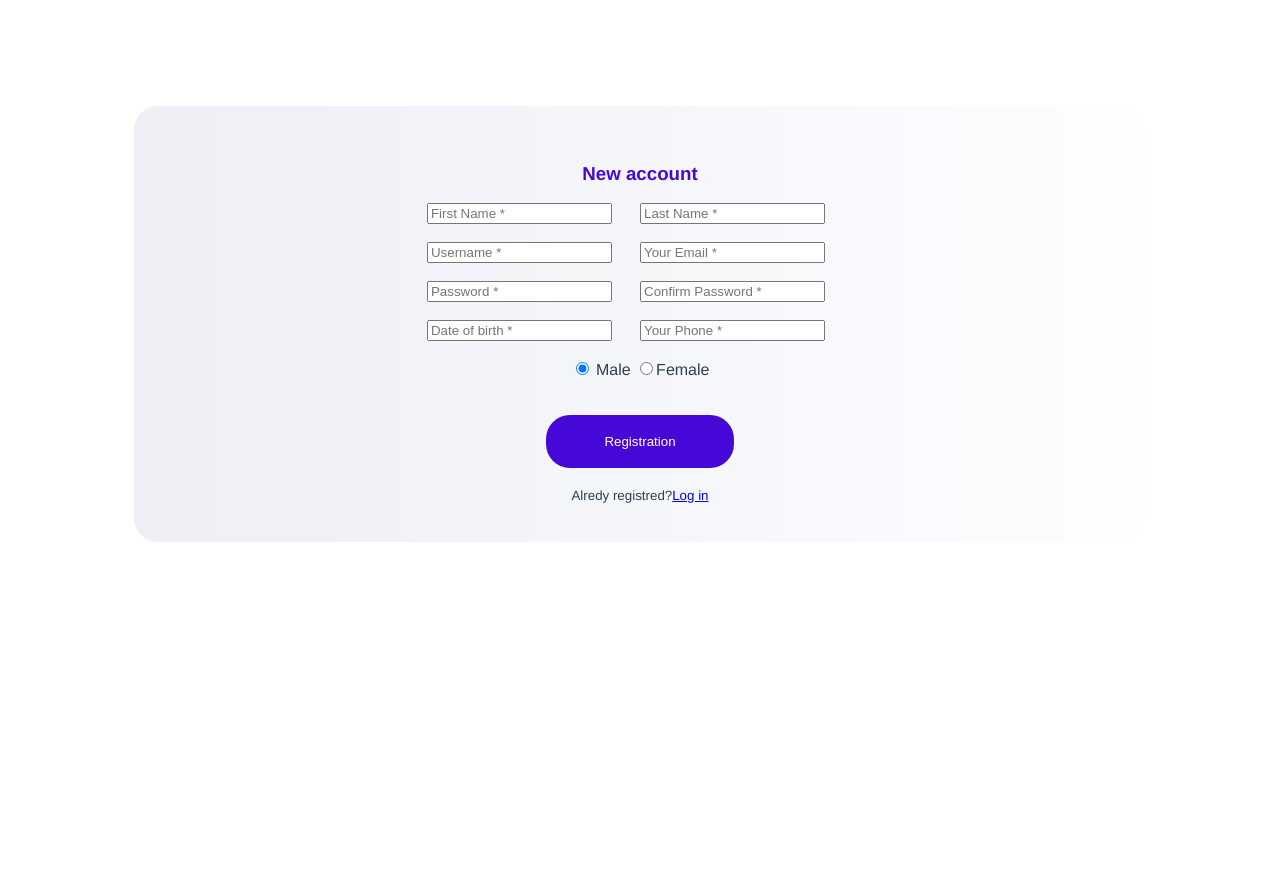
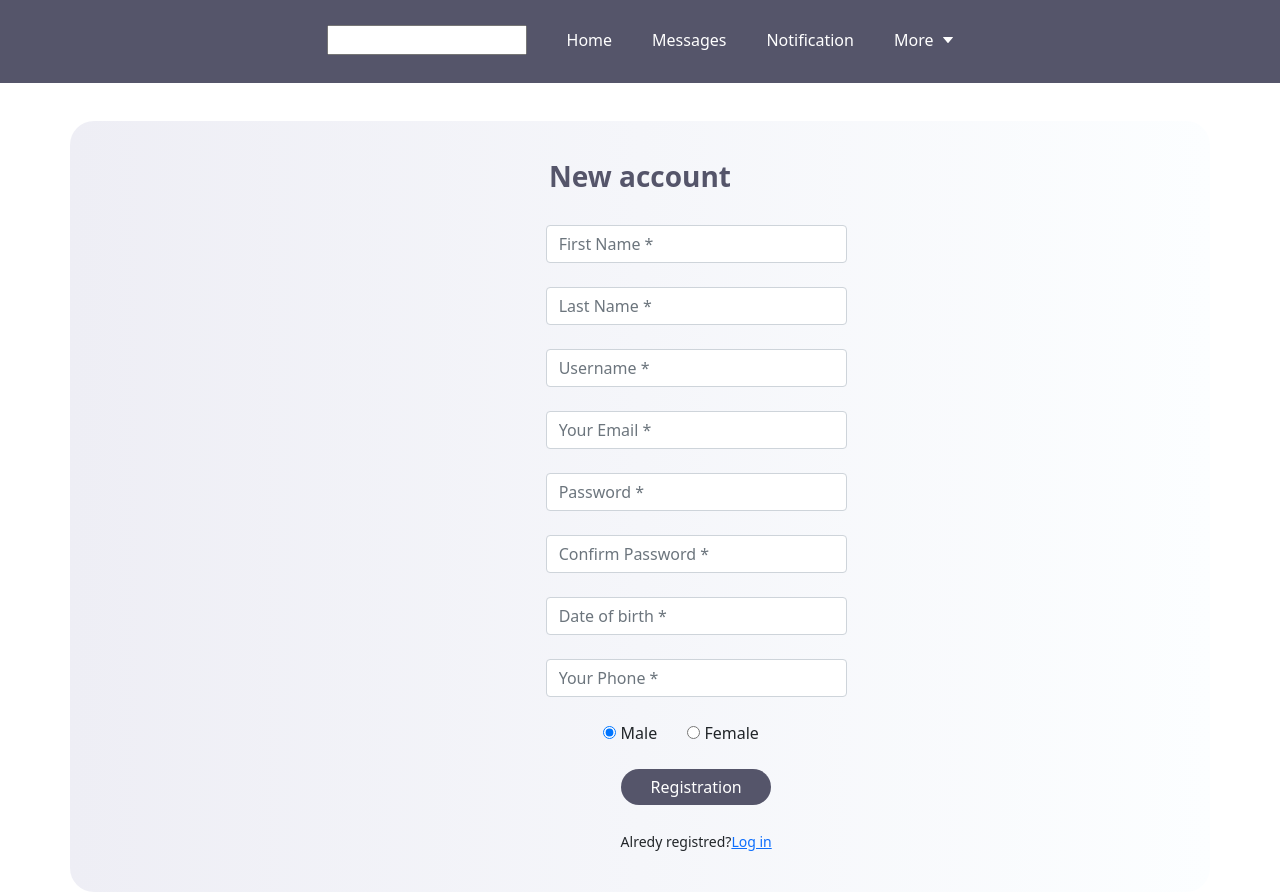
Before and after one commit to Tanjaa1/XML, a Vue app in the folder Nistagram/vue/: page /#/ in a window 1280 px wide. Before the commit the page ends 800 px from the top, so only its background shows below. Built offline with nearby package versions, Linux system fonts and the light colour scheme.

Commit message:
Vue for search;header

```diff
--- a/Nistagram/vue/package.json
+++ b/Nistagram/vue/package.json
@@ -8,6 +8,7 @@
     "lint": "vue-cli-service lint"
   },
   "dependencies": {
+    "bootstrap": "^5.0.1",
     "core-js": "^3.6.5",
     "vue": "^3.0.0",
     "vue-router": "^4.0.0-0",
--- a/Nistagram/vue/src/App.vue
+++ b/Nistagram/vue/src/App.vue
@@ -1,30 +1,24 @@
 <template>
-  <div id="nav">
-    <!-- <router-link to="/">Home</router-link> |
-    <router-link to="/about">About</router-link> -->
+  <div id="app">
+    <header>
+    <Header/>
+  </header>
+  <router-view/>
   </div>
-  <router-view/>
 </template>
 
+<script>
+import Header from './components/Header'
+export default {
+  name:'app',
+  components:{
+    Header
+  }
+}
+</script>
 <style>
-#app {
-  font-family: Avenir, Helvetica, Arial, sans-serif;
-  -webkit-font-smoothing: antialiased;
-  -moz-osx-font-smoothing: grayscale;
-  text-align: center;
-  color: #2c3e50;
-}
-
-#nav {
-  padding: 30px;
-}
-
-#nav a {
-  font-weight: bold;
-  color: #2c3e50;
-}
-
-#nav a.router-link-exact-active {
-  color: #42b983;
+header{
+  background-color: #55556a;
+  padding: 15px;
 }
 </style>
--- /dev/null
+++ b/Nistagram/vue/src/components/Dropdown.vue
@@ -0,0 +1,59 @@
+<template>
+    <div class="menu-item" @click="isOpen=!isOpen">
+        <a href="#">
+            {{title}}
+        </a>
+        <svg viewBox="0 0 1030 638">
+            <path d="M1017 68L541 626q-11 12-26 12t-26-12L13
+            68Q-3 49 6 24.5T39 0h952q24 0 33 24.5t-7 43.5z"
+            fill="#FFF"></path>
+        </svg>
+    <transition name="fade" appear>
+    <div class="sub-menu" v-if="isOpen">
+        <div v-for="(item,i) in items" :key="i" class="menu-item">
+            <a href='item.link'>{{item.title}}</a>
+        </div>
+    </div>
+    </transition>
+    </div>
+</template>
+
+<script>
+export default {
+    name:'dropdown',
+    props:['title','items'],
+    data(){
+        return{
+            isOpen: false
+        }
+    }
+}
+</script>
+
+<style>
+nav .menu-item svg{
+    width: 10px;
+    margin-left: 10px;
+}
+
+nav .menu-item .sub-menu{
+    position: absolute;
+    background-color: #4c4c5a;
+    top:calc(100% +18px);
+    left:0%;
+    transform: translateY(20%);
+    width:max-content;
+    border-radius: 0px 0px 16px 16px;
+}
+
+.fade-enter-active,
+.fade-leave-active{
+    transition: all .5s ease-out;
+}
+
+.fade-enter
+.fade-leave-to{
+    opacity: 0;
+    transform: translateX(100vw);
+}
+</style>
--- /dev/null
+++ b/Nistagram/vue/src/components/Header.vue
@@ -0,0 +1,85 @@
+<template>
+    <nav>
+        <Search/>
+       <div class="menu-item"><a href="">Home</a></div>
+       <div class="menu-item"><a href="">Messages</a></div>
+       <div class="menu-item"><a href="">Notification</a></div>
+       <Dropdown title="More" :items="services"/>
+    </nav>
+</template>
+
+<script>
+import Dropdown  from "../components/Dropdown"
+import Search  from "../components/Search.vue"
+
+export default {
+  components: { Dropdown,Search },
+    name:'navbar',
+    data(){
+        return{
+            services:[
+                {
+                    title:'Profile',
+                    link:'#Profile'
+                },
+                {
+                    title:'Saved',
+                    link:'#'
+                },
+                {
+                    title:'Settings',
+                    link:'EditProfile'
+                },
+                {
+                    title:'Log Out',
+                    link:'#'
+                }
+            ],
+            searches:[
+                {
+                    title:'Account',
+                    link:''
+                },
+                {
+                    title:'Tags',
+                    link:''
+                },
+                {
+                    title:'Location',
+                    link:''
+                }
+            ]
+
+        }
+    }
+}
+</script>
+
+<style>
+nav{
+    display: flex;
+    align-items: center;
+    justify-content: center;
+}
+
+nav .menu-item{
+    color: #FFF;
+    padding: 10px 20px;
+    position: relative;
+    text-align: center;
+    border-bottom: 3px solid transparent;
+    display: flex;
+    transition: 0.4s;
+}
+
+nav .menu-item.active,
+nav .menu-item:hover{
+    background-color: #4c4c5a;
+    border-bottom-color: beige;
+}
+
+nav .menu-item a{
+    color: inherit;
+    text-decoration: none;
+}
+</style>
--- /dev/null
+++ b/Nistagram/vue/src/components/Search.vue
@@ -0,0 +1,70 @@
+<template>
+    <div class="menu-item">
+        <input style="width:200px" href="#"  @click="isOpen=!isOpen"/>
+    <transition name="fade" appear>
+    <div class="sub-menu" v-if="isOpen">
+        <TabNav :tabs="['Accounts','Tags','Locations']" :selected="selected" @selected="setSelected">
+            <Tab :isSelected="selected==='Accounts'">
+                <p style="min-height:100px">Proba1</p>
+            </Tab>
+            <Tab :isSelected="selected==='Tags'">
+                <p style="min-height:100px">Proba2</p>
+            </Tab>
+            <Tab :isSelected="selected==='Locations'">
+                <p style="min-height:100px">Proba3</p>
+            </Tab>
+        </TabNav>
+    </div>
+    </transition>
+    </div>
+</template>
+
+<script>
+import TabNav from '../components/TabNav.vue'
+import Tab from '../components/Tab.vue'
+
+export default {
+    name:'search',
+    components:{TabNav,Tab},
+    props:['title','items'],
+    data(){
+        return{
+            isOpen: false,
+            selected: 'Accounts'
+        }
+    },
+    methods:{
+        setSelected(tab){
+            this.selected=tab;
+        }
+    }
+}
+</script>
+
+<style>
+nav .menu-item svg{
+    width: 10px;
+    margin-left: 10px;
+}
+
+nav .menu-item .sub-menu{
+    position: absolute;
+    background-color: #4c4c5a;
+    top:calc(100% +18px);
+    left:0%;
+    transform: translateY(20%);
+    width:max-content;
+    border-radius: 0px 0px 16px 16px;
+}
+
+.fade-enter-active,
+.fade-leave-active{
+    transition: all .5s ease-out;
+}
+
+.fade-enter
+.fade-leave-to{
+    opacity: 0;
+    transform: translateX(100vw);
+}
+</style>
--- /dev/null
+++ b/Nistagram/vue/src/components/Tab.vue
@@ -0,0 +1,16 @@
+<template>
+    <div v-if="isSelected">
+        <slot></slot>
+    </div>
+</template>
+
+<script>
+export default {
+    name:"tab",
+    props:{
+        isSelected: {
+            type : Boolean
+        }
+    }
+}
+</script>
--- /dev/null
+++ b/Nistagram/vue/src/components/TabNav.vue
@@ -0,0 +1,39 @@
+<template>
+    <div>
+        <ul class="nav nav-tabs">
+            <li v-for="tab in tabs" :key="tab" class="nav-item">
+                <a class="nav-link" :class="{ active :tab===selected}" @click="setTab(tab)">
+                {{tab}}
+                </a>
+            </li>
+        </ul>
+        <slot></slot>
+    </div>
+</template>
+
+<script>
+export default {
+    name:'tabnav',
+    props:{
+        tabs:{
+            type:Array,
+            required:true,
+        },
+        selected:{
+            type:String,
+            required:true,
+        }
+    },
+    methods:{
+        setTab(tab){
+            this.$emit('selected',tab);
+        }
+    }
+}
+</script>
+<style>
+.nav-item{
+}
+
+
+</style>
--- a/Nistagram/vue/src/main.js
+++ b/Nistagram/vue/src/main.js
@@ -1,5 +1,6 @@
 import { createApp } from 'vue'
 import App from './App.vue'
 import router from './router'
+import 'bootstrap/dist/css/bootstrap.min.css'
 
 createApp(App).use(router).mount('#app')
--- a/Nistagram/vue/src/router/index.js
+++ b/Nistagram/vue/src/router/index.js
@@ -4,7 +4,6 @@ import Proba from '../views/Proba.vue'
 import Profil from '../views/Profil.vue'
 import EditProfile from '../views/EditProfile.vue'
 import Login from '../views/Login.vue'
-
 const routes = [
   {
     path: '/',
--- a/Nistagram/vue/src/views/EditProfile.vue
+++ b/Nistagram/vue/src/views/EditProfile.vue
@@ -1,6 +1,7 @@
 <template>
   <div class="divs"><small class="register-heading">* Provide your personal information,even if the account is used for a business, a pet or something else. This won't be part of public profile. *</small>
 				<br><br>
+		<div class="centar">
         <h3 class="register-heading word">Personal information</h3>
 
 							<div class="form-group">
@@ -8,26 +9,25 @@
 								<input id="name" type="text" class="form-control"/>
 								Last name*:
 								<input id="surname" type="text" class="form-control" />
-              </div><br>
+              </div>
 							<div class="form-group">
               Username*:
 								<input id="username" type="text" class="form-control"/>
 							Bio:
-							<input id="bio" type="text" class="form-control" style="width:15%"/>
+							<input id="bio" type="text" class="form-control"/>
               </div>
-							<br>
 							<div class="form-group">
 								Email*:
 								<input id="email" type="email" class="form-control"/>
 								Phone number*:
 								<input id="phone" type="text" minlength="10" maxlength="10" name="txtEmpPhone" class="form-control"/>
-							</div><br>
+							</div>
 							<div class="form-group date" id="from-datepicker">
 								Date of birth:
 								<input id="date" type="text" minlength="10" maxlength="10" class="form-control"/>
 							Web site:
-								<input id="website" type="text" class="form-control" style="width:170px"/>
-							</div><br>
+								<input id="website" type="text" class="form-control"/>
+							</div>
               <div class="form-group">
 								<div class="maxl">
 									<label class="radio inline">
@@ -47,6 +47,7 @@
 						</a>
 						</div><br>
 					</div>
+  </div>
 </template>
 
 <script>
@@ -139,16 +140,17 @@ export default {
   margin-left: 0%;
 }
 .form-control{
-
+ width: 30%;
 }
 .btnRegister{
     border: none;
     border-radius: 1.5rem;
     padding: 2%;
-    background: #4608d6;
+    background: #3f3c44;
     color: #fff;
     width: 20%;
     cursor: pointer;
+	margin: 3%;
 }
 
 .divs{
@@ -158,4 +160,12 @@ export default {
     margin-left: 3%;
     margin-right: 3%;
 }
+
+.centar{
+	margin-left:40%;
+}
+
+.radio{
+	margin: 3%;
+}
 </style>
--- a/Nistagram/vue/src/views/Login.vue
+++ b/Nistagram/vue/src/views/Login.vue
@@ -1,20 +1,19 @@
 <template>
   <div class="register container divs">
-    <h3 class="word">Log in</h3>
+        <h3 class="word">Log in</h3><br><br>
       <div class="row">
         <div class="col-md-6">
           <div class="form-group">
-            <input id="logusername" type="text" class="form-control" placeholder="Username *" value="" />
-          </div><br>
-          <div class="form-group">
+            <input id="logusername" type="text" class="form-control" placeholder="Username *" value="" /><br>
             <input id="logpassword" type="password" class="form-control" placeholder="Password *" value="" />
           </div><br>
               <a style="color:red" v-for="e in error" :key="e">
 									{{e}}
 							</a><br>
-      </div>
+
           <input type="submit" class="btnRegister"  value="Log in" v-on:click="Login()"/><br><br>
           <label><small>Don't have an account?<a href="">Registration</a></small></label>
+      </div>
       </div>
   </div>
 </template>
@@ -47,8 +46,8 @@ export default {
 .register{
     margin-top: 3%;
     padding: 3%;
-    margin-left: 10%;
-    margin-right: 10%;
+    min-height: 750px;
+    text-align: center;
 }
 .divs{
     border-radius: 1.5rem;
@@ -113,17 +112,15 @@ export default {
     border: none;
     border-radius: 1.5rem;
     padding: 2%;
-    background: #4608d6;
+    background: #55556a;
     color: #fff;
     width: 20%;
     cursor: pointer;
-
-  margin-left: 1%;
 }
 .register .nav-tabs{
     margin-top: 3%;
     border: none;
-    background: #0062cc;
+    background: #55556a;
     border-radius: 1.5rem;
     width: 28%;
     float: right;
@@ -154,10 +151,12 @@ export default {
 }
 
 .word{
-    color: #4608d6;;
+    color: #55556a;;
     font-weight: bold;
 }
-.form-control{
-  margin-left: 1%;
+
+.row{
+  margin-left: 40%;
 }
+
 </style>
--- a/Nistagram/vue/src/views/Registration.vue
+++ b/Nistagram/vue/src/views/Registration.vue
@@ -1,22 +1,23 @@
 <template>
   <div class="register container divs">
-    <h3 class="word">New account</h3>
+    <h3 class="word">New account</h3><br>
       <div class="row">
+
         <div class="col-md-6">
           <div class="form-group">
-            <input id="name" type="text" class="form-control" placeholder="First Name *" value="" />
+            <input id="name" type="text" class="form-control" placeholder="First Name *" value="" /><br>
             <input id="surname" type="text" class="form-control" placeholder="Last Name *" value="" />
           </div><br>
           <div class="form-group">
-            <input id="username" type="text" class="form-control" placeholder="Username *" value="" />
+            <input id="username" type="text" class="form-control" placeholder="Username *" value="" /><br>
             <input id="email" type="email" class="form-control" placeholder="Your Email *" value="" />
           </div><br>
           <div class="form-group">
-            <input id="password1" type="password" class="form-control" placeholder="Password *" value="" />
+            <input id="password1" type="password" class="form-control" placeholder="Password *" value="" /><br>
             <input id="password2" type="password" class="form-control"  placeholder="Confirm Password *" value="" />
           </div><br>
           <div class="form-group">
-            <input id="date" type="text" class="form-control" placeholder="Date of birth *" value="" />
+            <input id="date" type="text" class="form-control" placeholder="Date of birth *" value="" /><br>
             <input id="phone" type="text" minlength="10" maxlength="10" name="txtEmpPhone" class="form-control" placeholder="Your Phone *" value="" />
           </div><br>
               <label class="radio inline">
@@ -25,14 +26,14 @@
               </label>
               <label class="radio inline">
                 <input v-on:click="Gander('f')" id="female" type="radio" name="gender" value="female">
-                <span>Female </span>
+                <span> Female </span>
               </label>
-        </div><br>
               <a style="color:red" v-for="e in error" :key="e">
 									{{e}}
-							</a><br>
-          <input type="submit" class="btnRegister"  value="Registration" v-on:click="Registration()"/><br><br>
+							</a><br><br>
+          <input type="submit" class="btnRegister" style="width:150px"  value="Registration" v-on:click="Registration()"/><br><br>
           <label><small>Alredy registred?<a href="#/Login">Log in</a></small></label>
+        </div><br>
       </div>
   </div>
 </template>
@@ -147,8 +148,7 @@ export default {
 .register{
     margin-top: 3%;
     padding: 3%;
-    margin-left: 10%;
-    margin-right: 10%;
+    text-align: center;
 }
 .divs{
     border-radius: 1.5rem;
@@ -207,13 +207,12 @@ export default {
 .register-form2{
     padding: 10%;
     margin-top: 10%;
-    margin-left: 25%;
 }
 .btnRegister{
     border: none;
     border-radius: 1.5rem;
     padding: 2%;
-    background: #4608d6;
+    background: #55556a;
     color: #fff;
     width: 20%;
     cursor: pointer;
@@ -221,7 +220,7 @@ export default {
 .register .nav-tabs{
     margin-top: 3%;
     border: none;
-    background: #0062cc;
+    background: #55556a;
     border-radius: 1.5rem;
     width: 28%;
     float: right;
@@ -252,10 +251,15 @@ export default {
 }
 
 .word{
-    color: #4608d6;;
+    color: #55556a;;
     font-weight: bold;
 }
-.form-control{
-  margin-right: 3%;
+
+.row{
+  margin-left: 40%;
+}
+
+.radio{
+  margin-right: 10%;
 }
 </style>
```
Also changed, not shown: 1 other file (tests, documents, lock files or other folders).
